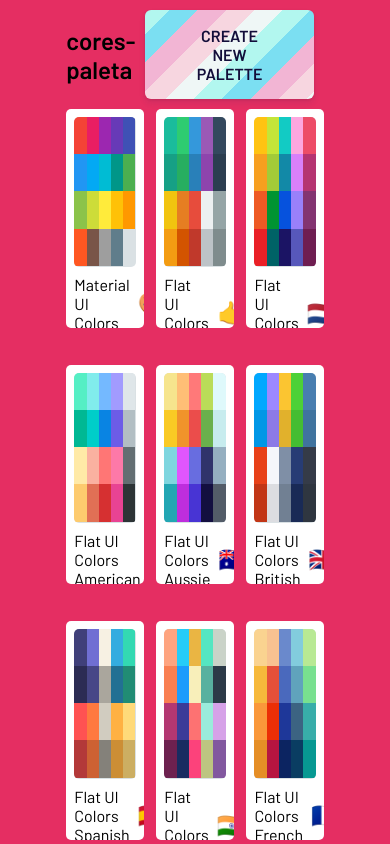
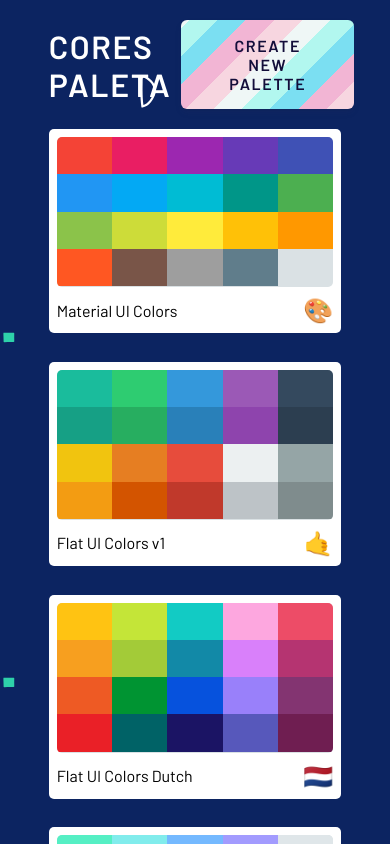
Before and after one commit to logicb0mb/cores-paleta, a React (Create React App) app: page / in a window 390 px wide. Built offline with nearby package versions, Linux system fonts and the light colour scheme.

Commit message:
Added responsiveness to PaletteList && SVG background

```diff
--- a/src/components/PaletteList.js
+++ b/src/components/PaletteList.js
@@ -15,7 +15,7 @@
             <div className={classes.root}>
                 <div className={classes.container}>
                     <nav className={classes.nav}>
-                        <h1>cores-paleta</h1>
+                        <h1 className={classes.heading}>cores paleta</h1>
                         <Link to="/palette/new">Create New Palette</Link>
                     </nav>
                     <div className={classes.palettes}>
--- a/src/styles/PaletteListStyles.js
+++ b/src/styles/PaletteListStyles.js
@@ -1,10 +1,20 @@
+import media from './media';
+import bg from './bg.svg';
 export default {
     root: {
-        backgroundColor: '#E52E62',
         height: '100vh',
         display: 'flex',
         alignItems: 'flex-start',
         justifyContent: 'center',
+        /* background by SVGBackgrounds.com */
+        // backgroundColor: '#2d2553',
+        backgroundColor: '#0C2461',
+        backgroundImage: `url(${bg})`,
+        overflowY: 'scroll',
+        overflowX: 'hidden',
+    },
+    heading: {
+        fontSize: '2rem',
     },
     container: {
         width: '66%',
@@ -12,13 +22,23 @@
         alignItems: 'flex-start',
         flexDirection: 'column',
         flexWrap: 'wrap',
+        [media.down('lg')]: {
+            width: '80%',
+        },
+        [media.down('xs')]: {
+            width: '75%',
+        },
     },
     nav: {
         display: 'flex',
+        fontFamily: 'Barlow',
+        fontWeight: '300',
+        letterSpacing: '.1rem',
+        textTransform: 'uppercase',
         width: '100%',
         justifyContent: 'space-between',
         alignItems: 'center',
-        color: 'black',
+        color: '#fff',
         '& a': {
             display: 'block',
             textAlign: 'center',
@@ -26,12 +46,10 @@
             fontWeight: '800',
             fontSize: '1em',
             textTransform: 'uppercase',
-            color: '#fff',
             borderRadius: '6px',
             margin: '10px',
             padding: '1em 3em',
             backgroundSize: '300% 300%',
-            color: 'white',
             boxShadow:
                 '0 4px 6px rgba(50, 50, 93, 0.11), 0 1px 3px rgba(0, 0, 0, 0.08)',
 
@@ -52,6 +70,13 @@
         width: '100%',
         display: 'grid',
         gridTemplateColumns: 'repeat(3,30%)',
-        gridGap: '5%',
+        gridGap: '2.8rem',
+        [media.down('md')]: {
+            gridTemplateColumns: 'repeat(2, 50%)',
+        },
+        [media.down('xs')]: {
+            gridTemplateColumns: 'repeat(1, 100%)',
+            gridGap: '1.8rem',
+        },
     },
 };
```
Also changed, not shown: src/styles/bg.svg (added).
